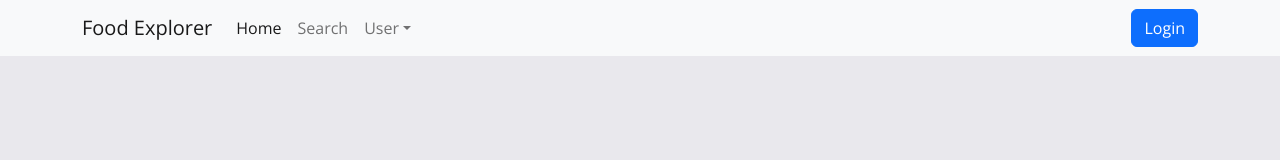
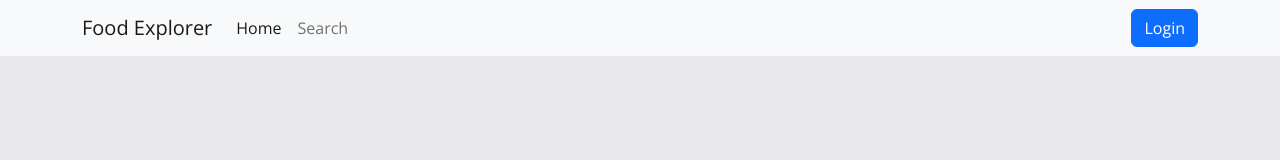
Before and after one commit to shiragin/food-explorer-fe, a React (Create React App) app: page / in a window 1280 px wide. Shown: the top 160 px of the page. Built offline with nearby package versions, Linux system fonts and the light colour scheme; a web font is replaced by a local one.

Commit message:
navbar isLogin

```diff
--- a/src/Components/Navbar/MainNavbar.js
+++ b/src/Components/Navbar/MainNavbar.js
@@ -43,15 +43,14 @@ export default function MainNavbar() {
             <LinkContainer to="/search">
               <Nav.Link>Search</Nav.Link>
             </LinkContainer>
-
-            <NavDropdown title="User" id="basic-nav-dropdown">
+            {isLogin && <NavDropdown title="User" id="basic-nav-dropdown">
               <LinkContainer to="/myProfile">
                 <Nav.Link>My profile</Nav.Link>
               </LinkContainer>
               <LinkContainer to="/myRecipes">
                 <Nav.Link>My Recipes</Nav.Link>
               </LinkContainer>
-            </NavDropdown>
+            </NavDropdown>}
           </Nav>
           <Modal
             show={showLoginModel}
```
